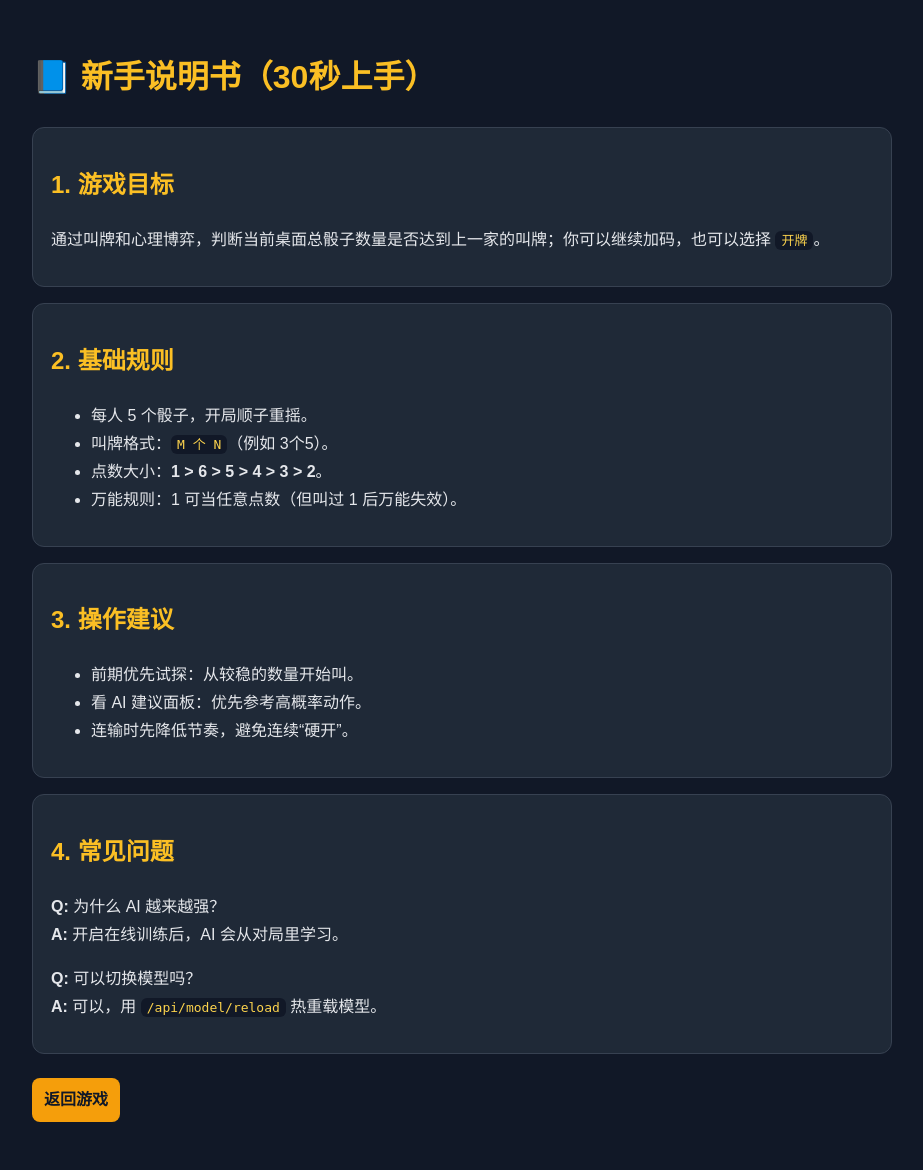
After one commit to MSCNUAN/bluff-test-, a Flask app: page /guide in a window 1280 px wide. The commit adds this page. Shown: the whole page, without its empty margins (178-1101 px from the left). Run offline with Flask 3, Linux system fonts and the light colour scheme.

Commit message:
feat: add server leaderboard, newbie guide, and donate entry

```diff
--- a/web_game/app.py
+++ b/web_game/app.py
@@ -10,6 +10,8 @@ import sys
 import urllib.request
 import uuid
 import importlib
+import json
+import threading
 from importlib.machinery import SourcelessFileLoader
 from importlib.util import spec_from_loader, module_from_spec
 
@@ -56,6 +58,8 @@ ai_device = None
 online_trainer = None  # 在线训练器
 training_enabled = os.getenv('TRAINING_ENABLED', 'true').lower() in ('1', 'true', 'yes', 'on')
 runtime_initialized = False
+leaderboard_lock = threading.Lock()
+leaderboard_path = os.path.join(script_dir, 'data', 'leaderboard.json')
 
 
 def env_int(name, default):
@@ -192,6 +196,25 @@ def load_ai_model():
     ai_model.eval()
     print(f"[OK] V3 AI 模型加载成功: {local_path}")
     return True
+
+
+def load_leaderboard():
+    if not os.path.exists(leaderboard_path):
+        return []
+    try:
+        with open(leaderboard_path, 'r', encoding='utf-8') as f:
+            data = json.load(f)
+        if isinstance(data, list):
+            return data
+    except Exception:
+        pass
+    return []
+
+
+def save_leaderboard(items):
+    os.makedirs(os.path.dirname(leaderboard_path), exist_ok=True)
+    with open(leaderboard_path, 'w', encoding='utf-8') as f:
+        json.dump(items, f, ensure_ascii=False, indent=2)
 
 
 @app.route('/api/model/reload', methods=['POST'])
@@ -469,6 +492,11 @@ def promo():
     return render_template('promo.html')
 
 
+@app.route('/guide')
+def guide():
+    return render_template('guide.html')
+
+
 # --- 下方的所有路由接口都已升级，从 get_user_session() 获取数据 ---
 
 @app.route('/api/start', methods=['POST'])
@@ -571,6 +599,47 @@ def toggle_training():
     return jsonify({'success': True, 'training_enabled': training_enabled})
 
 
+@app.route('/api/leaderboard', methods=['GET'])
+def get_leaderboard():
+    with leaderboard_lock:
+        board = load_leaderboard()
+    board.sort(key=lambda x: x.get('score', 0), reverse=True)
+    return jsonify({'success': True, 'leaderboard': board[:50]})
+
+
+@app.route('/api/leaderboard/submit', methods=['POST'])
+def submit_leaderboard():
+    data = request.json or {}
+    name = str(data.get('name', '')).strip()[:20]
+    score = int(data.get('score', 0))
+    wins = int(data.get('wins', 0))
+    total = int(data.get('total', 0))
+
+    if not name:
+        return jsonify({'success': False, 'error': 'name required'}), 400
+    if score < 0 or wins < 0 or total < 0:
+        return jsonify({'success': False, 'error': 'invalid stats'}), 400
+
+    with leaderboard_lock:
+        board = load_leaderboard()
+        found = None
+        for item in board:
+            if item.get('name') == name:
+                found = item
+                break
+
+        payload = {'name': name, 'score': score, 'wins': wins, 'total': total}
+        if found is None:
+            board.append(payload)
+        elif score > int(found.get('score', 0)):
+            found.update(payload)
+
+        board.sort(key=lambda x: x.get('score', 0), reverse=True)
+        save_leaderboard(board[:200])
+
+    return jsonify({'success': True})
+
+
 if __name__ == '__main__':
     print("="*80)
     print("[Bluff Dice v2.0] - Online Learning Edition")
--- /dev/null
+++ b/web_game/templates/guide.html
@@ -0,0 +1,54 @@
+<!DOCTYPE html>
+<html lang="zh-CN">
+<head>
+    <meta charset="UTF-8">
+    <meta name="viewport" content="width=device-width, initial-scale=1.0">
+    <title>新手说明书 - 吹牛骰子</title>
+    <style>
+        body { font-family: "Microsoft YaHei", sans-serif; background:#111827; color:#e5e7eb; margin:0; }
+        .wrap { max-width: 860px; margin: 0 auto; padding: 28px 18px 48px; line-height: 1.75; }
+        h1,h2 { color: #fbbf24; }
+        .card { background:#1f2937; border:1px solid #374151; border-radius: 12px; padding:16px 18px; margin-bottom: 16px; }
+        a.btn { display:inline-block; margin-top: 8px; padding:8px 12px; border-radius:8px; text-decoration:none; background:#f59e0b; color:#111827; font-weight:700;}
+        code { background:#111827; padding:2px 6px; border-radius:6px; color:#fcd34d; }
+    </style>
+</head>
+<body>
+<div class="wrap">
+    <h1>📘 新手说明书（30秒上手）</h1>
+    <div class="card">
+        <h2>1. 游戏目标</h2>
+        <p>通过叫牌和心理博弈，判断当前桌面总骰子数量是否达到上一家的叫牌；你可以继续加码，也可以选择 <code>开牌</code>。</p>
+    </div>
+
+    <div class="card">
+        <h2>2. 基础规则</h2>
+        <ul>
+            <li>每人 5 个骰子，开局顺子重摇。</li>
+            <li>叫牌格式：<code>M 个 N</code>（例如 3个5）。</li>
+            <li>点数大小：<strong>1 &gt; 6 &gt; 5 &gt; 4 &gt; 3 &gt; 2</strong>。</li>
+            <li>万能规则：1 可当任意点数（但叫过 1 后万能失效）。</li>
+        </ul>
+    </div>
+
+    <div class="card">
+        <h2>3. 操作建议</h2>
+        <ul>
+            <li>前期优先试探：从较稳的数量开始叫。</li>
+            <li>看 AI 建议面板：优先参考高概率动作。</li>
+            <li>连输时先降低节奏，避免连续“硬开”。</li>
+        </ul>
+    </div>
+
+    <div class="card">
+        <h2>4. 常见问题</h2>
+        <p><strong>Q:</strong> 为什么 AI 越来越强？<br>
+           <strong>A:</strong> 开启在线训练后，AI 会从对局里学习。</p>
+        <p><strong>Q:</strong> 可以切换模型吗？<br>
+           <strong>A:</strong> 可以，用 <code>/api/model/reload</code> 热重载模型。</p>
+    </div>
+
+    <a class="btn" href="/">返回游戏</a>
+</div>
+</body>
+</html>
```
Also changed, not shown: web_game/templates/index.html (+95 -0 lines).
